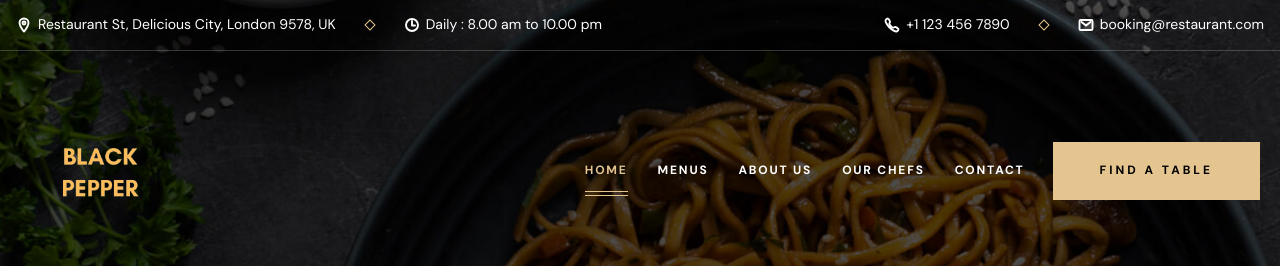
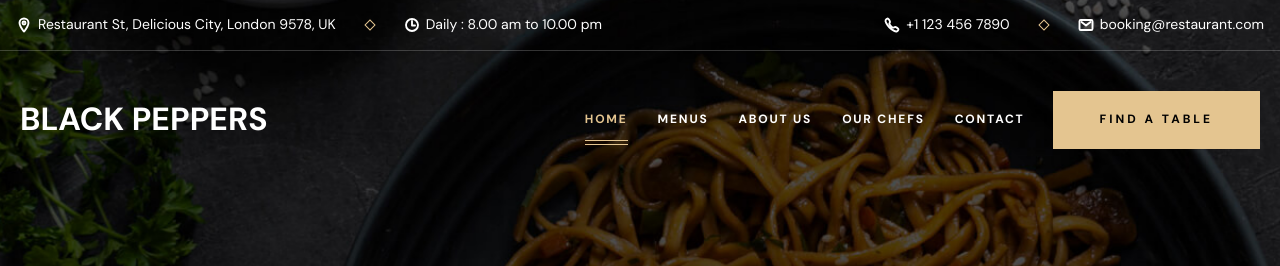
Before and after one commit to adamcode131/Blackpepper.github.io, a plain HTML site: page index.html in a window 1280 px wide. Shown: the top 266 px of the page. Drawn offline with nearby package versions, Linux system fonts and the light colour scheme; a web font is replaced by a local one.

Commit message:
Update index.html

```diff
--- a/index.html
+++ b/index.html
@@ -114,7 +114,7 @@
     <div class="container">
 
       <a href="#" class="logo">
-        <img src="./images/LOOGOO__1_-removebg-preview.png" width="160" height="50" alt="Grilli - Home">
+        <h1>BLACK PEPPERS</h1>
       </a>
 
       <nav class="navbar" data-navbar>
```
